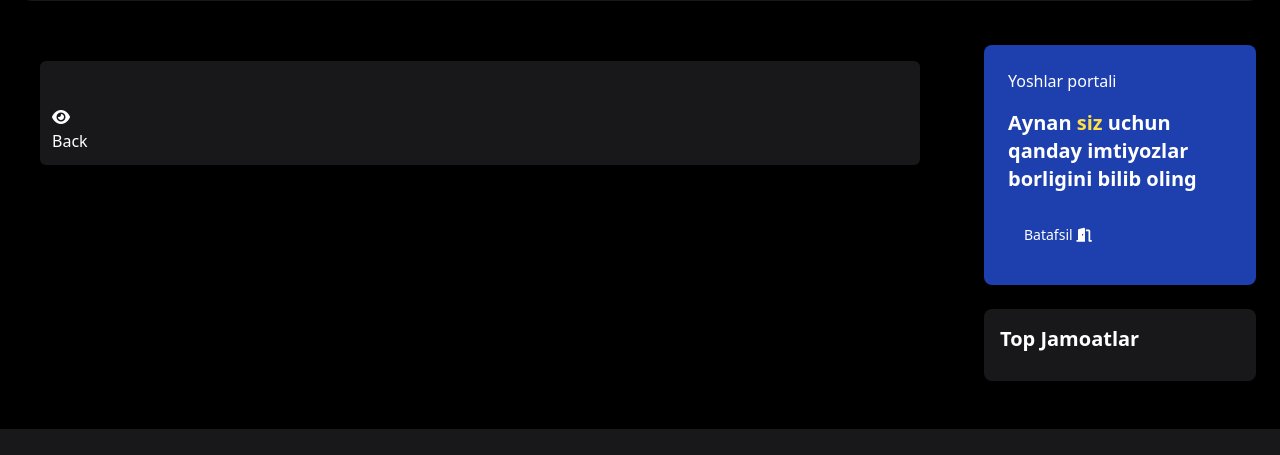
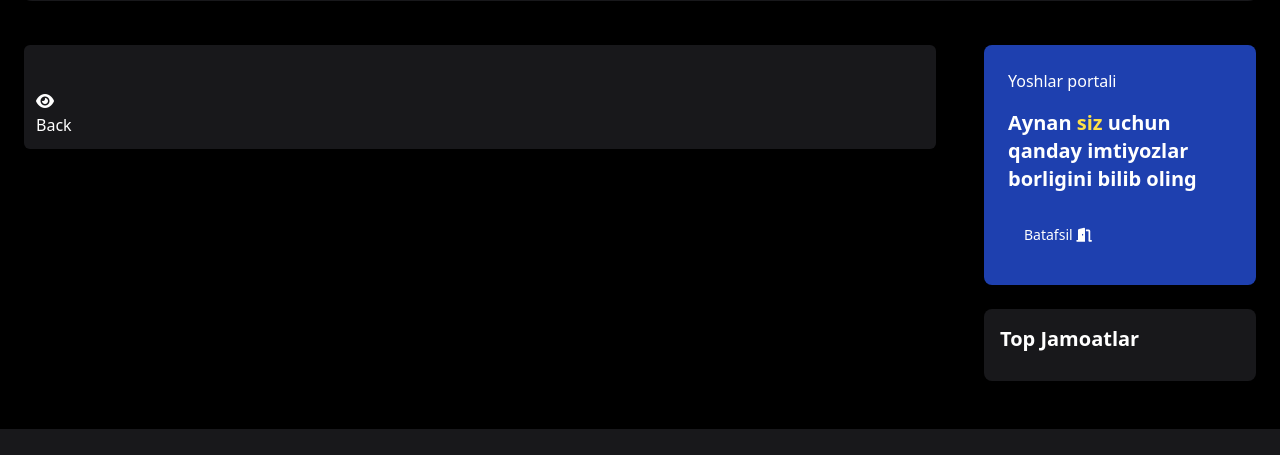
Before and after one commit to bahrom04/kedi.uz, a Django app: template templates/redesign/post_detail.html in a window 1280 px wide. Shown: the part 367-822 px from the top of the page. Run offline with Django 4.2, Linux system fonts and the light colour scheme; the template is opened without the code that fills it, so the values that code supplies are empty; some libraries are stand-ins or nearby versions.

Commit message:
fix: set base padding 6 and remove p-10

```diff
--- a/templates/redesign/location.html
+++ b/templates/redesign/location.html
@@ -24,7 +24,7 @@
 
 <main class="grid lg:grid-cols-4">
     <!-- event-start -->
-    <div class="gap-10 lg:col-span-3 p-10">
+    <div class="gap-10 lg:col-span-3 p-6">
             <div class="overflow-hidden relative bg-zinc-900 rounded-md p-3">
 
                 <div class="container">
--- a/templates/redesign/location_detail.html
+++ b/templates/redesign/location_detail.html
@@ -6,7 +6,7 @@
 
 <main class="grid lg:grid-cols-4">
     <!-- event-start -->
-    <div class="gap-10 lg:col-span-3 p-10">
+    <div class="gap-10 lg:col-span-3 p-6">
             <div class="overflow-hidden relative bg-zinc-900 rounded-md p-3">
                 <ul class="tags">
                     {% if position_detail %}
--- a/templates/redesign/post_detail.html
+++ b/templates/redesign/post_detail.html
@@ -28,7 +28,7 @@
 {% block content %}
 <main class="grid lg:grid-cols-4">
     <!-- event-start -->
-    <div class="gap-10 lg:col-span-3 p-10">
+    <div class="gap-10 lg:col-span-3 p-6">
         <div class="overflow-hidden relative bg-zinc-900 rounded-md p-3">
             <h1 class="mb-3 font-weight-bold" style="margin-bottom: 0.5rem; font-size: 32px;">{{ post.title }}</h1>
             <span class="" style="opacity: 0.6;">{{ post.created_at }}</span>
```
